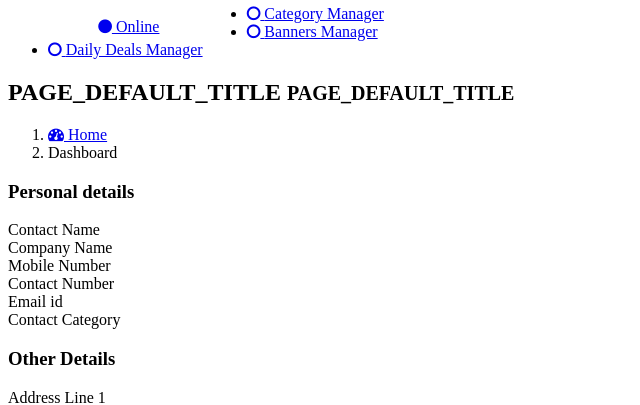
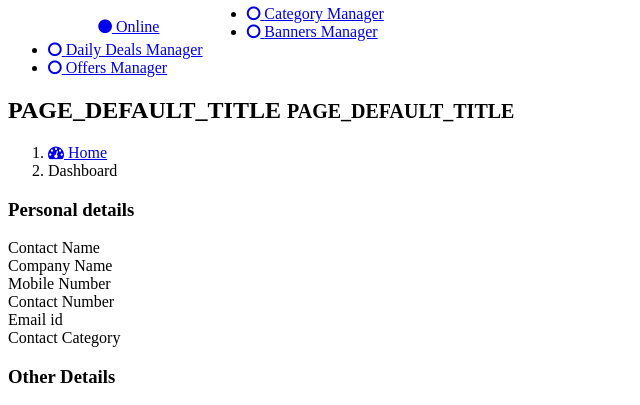
Before and after one commit to anujjaha/booqwale-api, a PHP site: the page made by application/views/contacts/add.php in a window 1280 px wide. Shown: the part 194-599 px from the top of the page, without its empty margins (0-640 px from the left). Run offline with PHP 8.4, Linux system fonts and the light colour scheme; the template is opened without the code that fills it, so the values that code supplies are empty; some libraries are stand-ins or nearby versions.

Commit message:
added Offer menu

```diff
--- a/application/views/layouts/side-bar.php
+++ b/application/views/layouts/side-bar.php
@@ -33,6 +33,11 @@
            <i class="fa fa-circle-o text-red"></i> <span>Daily Deals Manager</span>
          </a>
       </li>
+      <li>
+         <a href="<?php echo site_url();?>offers">
+           <i class="fa fa-circle-o text-red"></i> <span>Offers Manager</span>
+         </a>
+      </li>
     </ul>
   </section>
 </aside>
```
